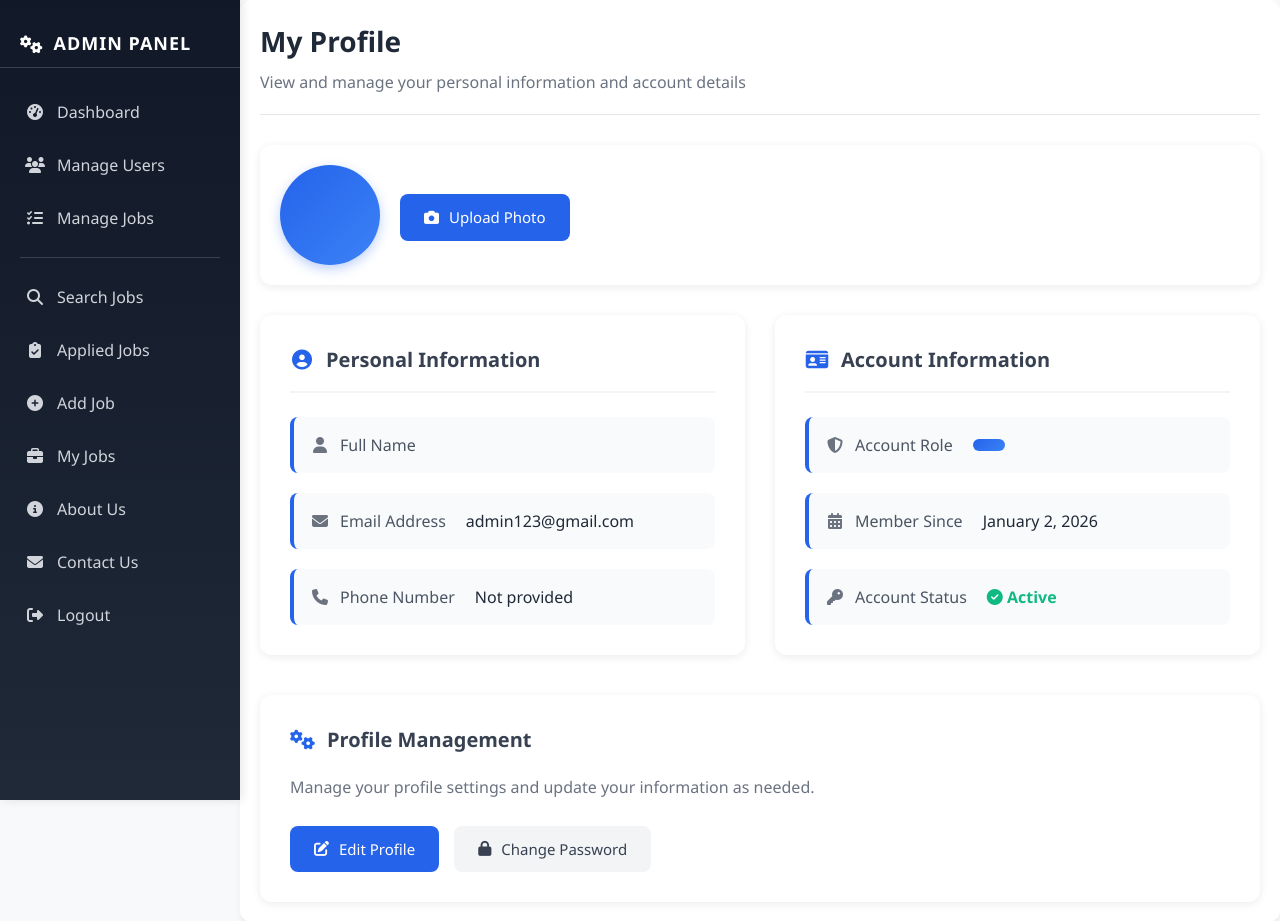
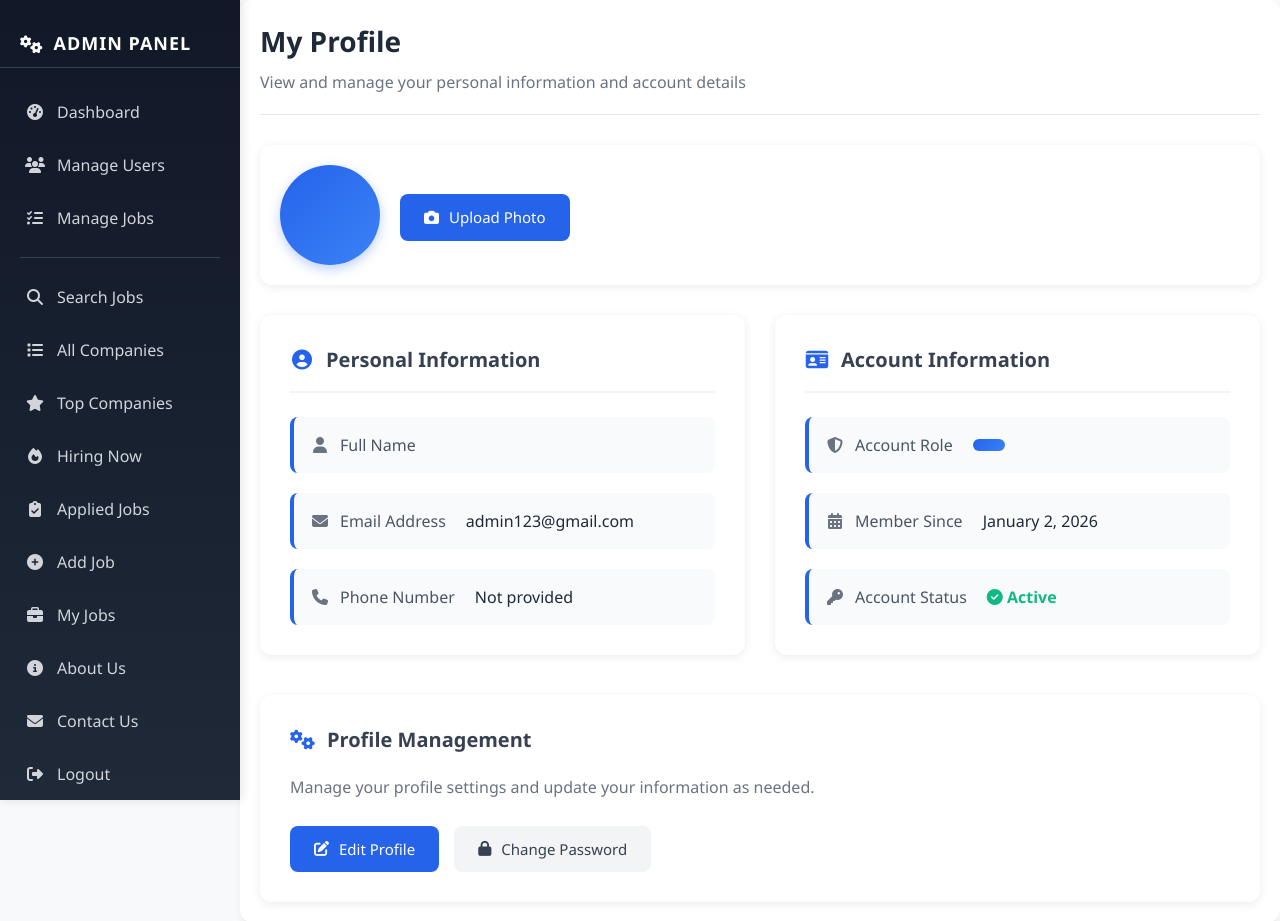
Before and after one commit to Bodhraj703/jobportal, a Django app: page /accounts/profile/ in a window 1280 px wide. Shown: the top 921 px of the page. Run offline with Django 5.2, Linux system fonts and the light colour scheme; a user stored in the database is signed in.

Commit message:
base template changes

```diff
--- a/templates/base.html
+++ b/templates/base.html
@@ -948,6 +948,15 @@
         <a href="/jobs/list/" class="side-link">
             <i class="fas fa-search"></i> Search Jobs
         </a>
+        <a href="/applications/allcomponies/" class="side-link">
+        <i class="fas fa-list"></i> All Companies
+        </a>
+        <a href="/applications/topcomponies/" class="side-link">
+            <i class="fas fa-star"></i> Top Companies
+        </a>
+        <a href="/applications/hiring/" class="side-link">
+            <i class="fas fa-fire"></i> Hiring Now
+        </a>
 
         <a href="/applications/status/" class="side-link">
             <i class="fas fa-clipboard-check"></i> Applied Jobs
```
